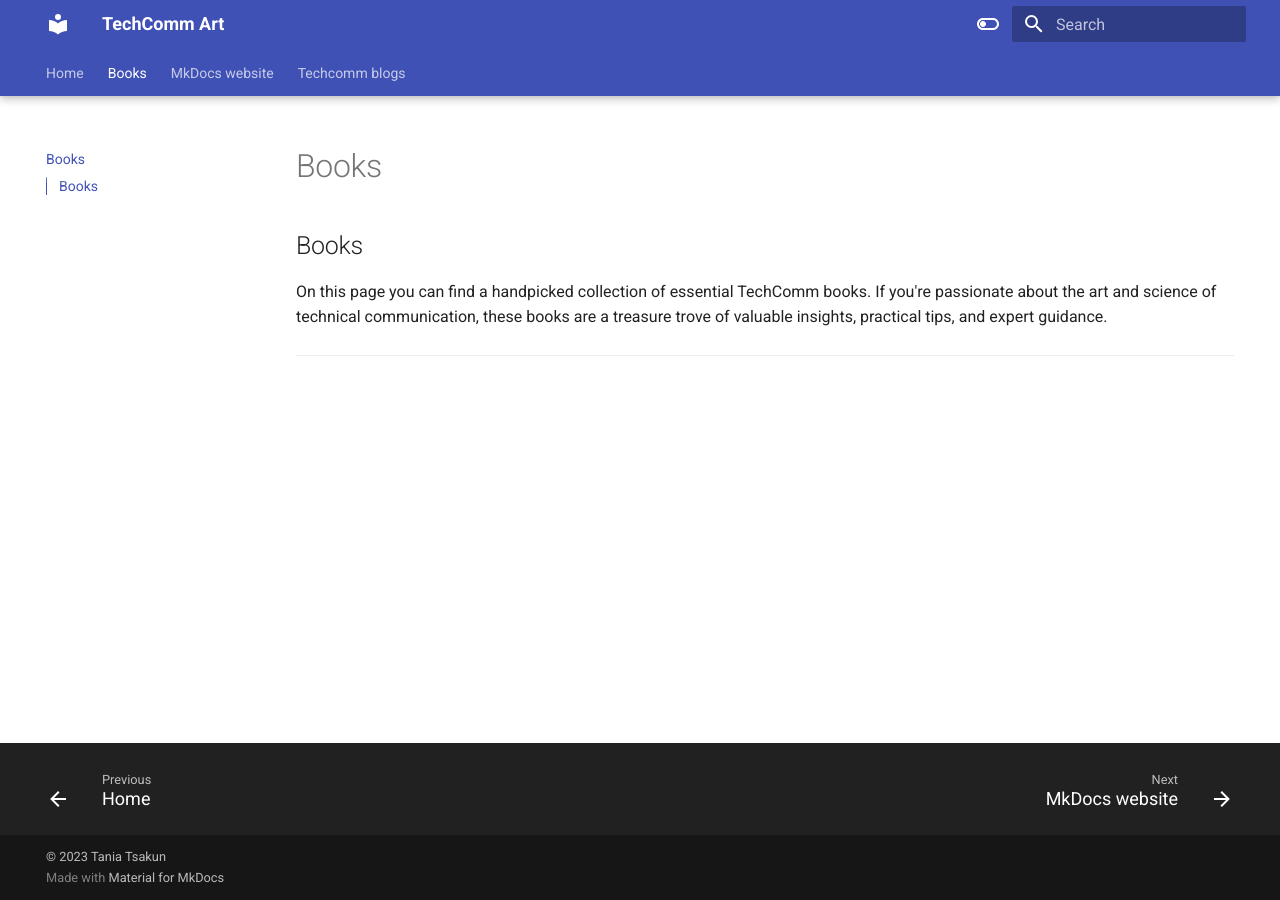
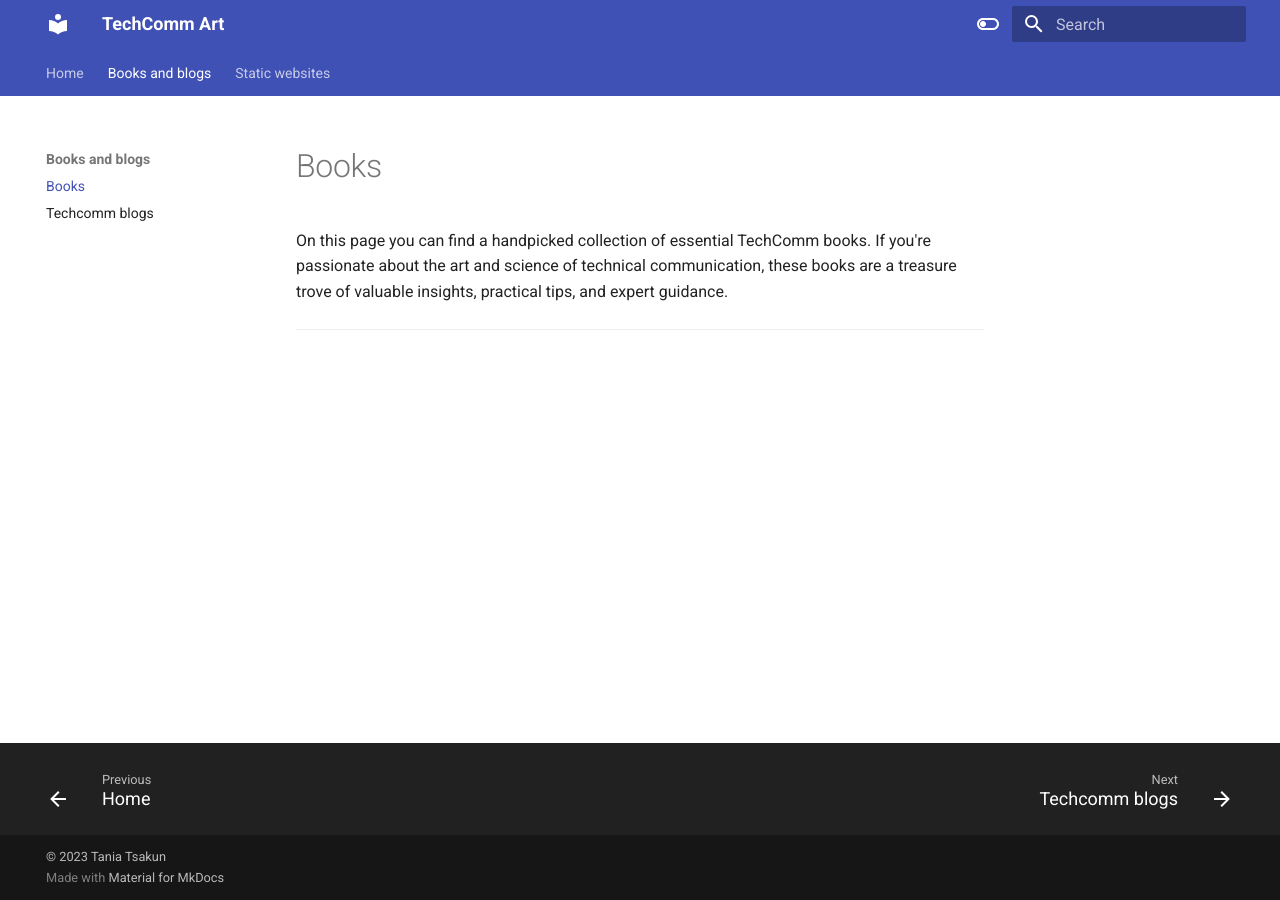
Before and after one commit to tannisanta/tt-techcomm-project, an MkDocs documentation site: the page built from docs/Books and blogs/Books.md, in a window 1280 px wide. Built offline with MkDocs 1.6.1 and Material for MkDocs 9.7.7, drawn with Linux system fonts in a browser that asks for light colours.

Commit message:
Improvements

```diff
--- a/docs/Books.md
+++ b/docs/Books and blogs/Books.md
@@ -1,5 +1,3 @@
-# Books
-
 On this page you can find a handpicked collection of essential TechComm books. If you're passionate about the art and science of technical communication, these books are a treasure trove of valuable insights, practical tips, and expert guidance.
 
 ---
--- a/mkdocs.yml
+++ b/mkdocs.yml
@@ -1,5 +1,4 @@
 site_name: TechComm Art
-language: en
 site_author: Tetiana Tsakun
 site_description: >-
   MkDocs website for practicing and sharing TechComm materials.
@@ -12,33 +11,29 @@ theme:
     - content.action.view
     - content.code.annotate
     - content.code.copy
-    - content.tabs.link
+    # - content.tabs.link
     - content.tooltips
-    - header.autohide
-    - navigation.expand
+    # - header.autohide
+    # - navigation.expand
     - navigation.footer
     - navigation.indexes
-    - navigation.instant
-    - navigation.prune
+    # - navigation.instant
+    # - navigation.prune
     - navigation.sections
     - navigation.tabs
-    - navigation.tabs.sticky
+    # - navigation.tabs.sticky
     - navigation.top
     - navigation.tracking
     - search.highlight
     - search.share
     - search.suggest
     - toc.follow
-    - toc.integrate
+    # - toc.integrate
 
- nav:
-    - Home: index.md
-    - Books:
-        - TechComm books: Books.md
-    - Blogs:
-        - TechComm blogs: Techcomm_blogs.md
-    - Mkdocs website:
-        - Create website: MkDocs Website.md
+ language: en
+
+ hide:
+    - title
 
  palette:
     - scheme: default
@@ -53,6 +48,7 @@ theme:
         name: Switch to light mode
       primary: indigo
       accent: lime
+
 markdown_extensions:
   #Admonitions or call-outs
   - admonition
@@ -101,7 +97,10 @@ markdown_extensions:
 
   #TOC
   - toc:
+      permalink: "§"
       baselevel: 2
+      separator: "_"
+      toc_depth: "2-4"
 
 copyright: |
   &copy; 2023 <a href="https://github.com/tannisanta"target="_blank"rel="noopener">Tania Tsakun</a>
```
Also changed, not shown: docs/Books and blogs/Techcomm_blogs.md (renamed from docs/Techcomm_blogs.md, +0 -2 lines), docs/Home.md (added, +1 -0 lines), docs/Static websites/MkDocs_website.md (renamed from docs/MkDocs_website.md, +0 -2 lines), docs/index.md (deleted, +0 -3 lines).
